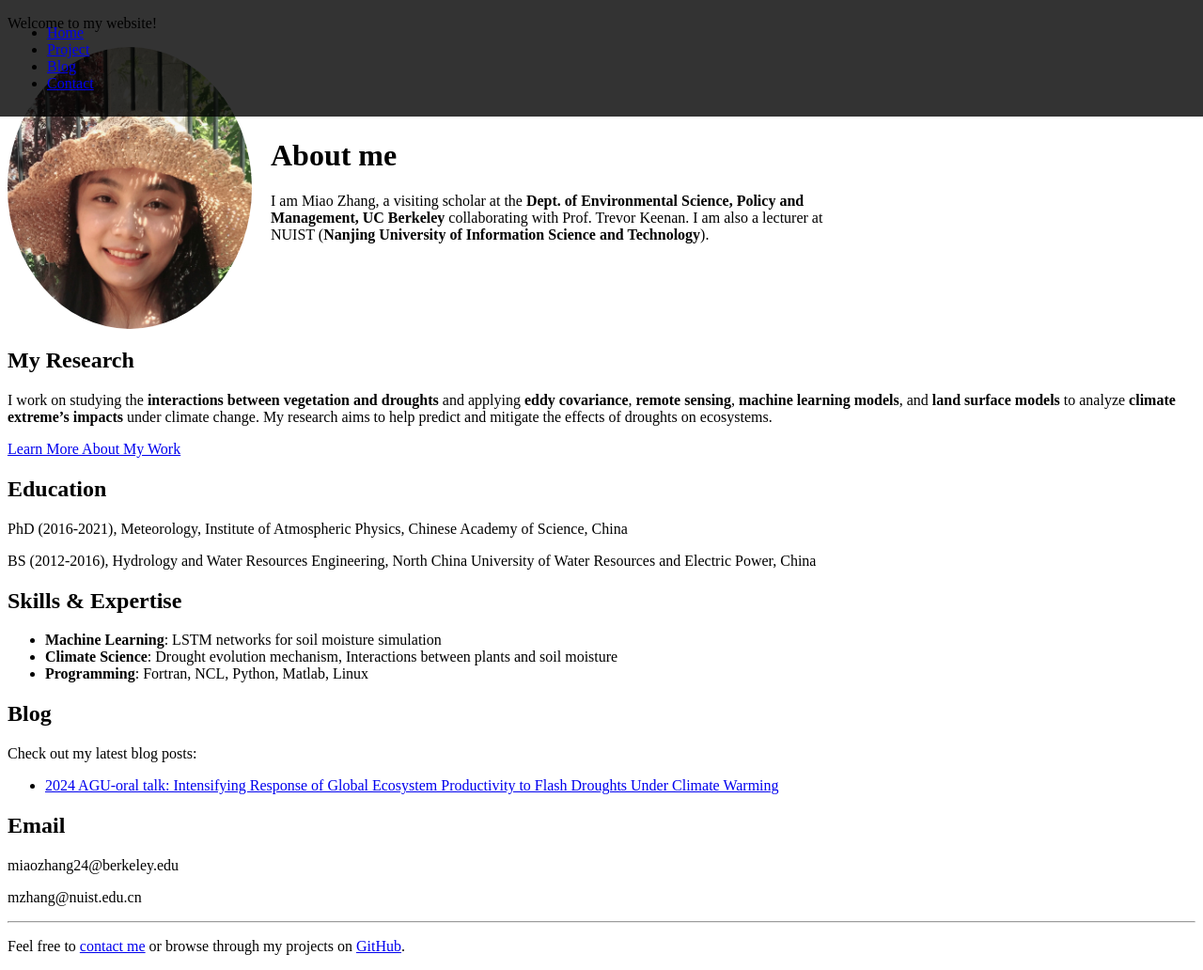
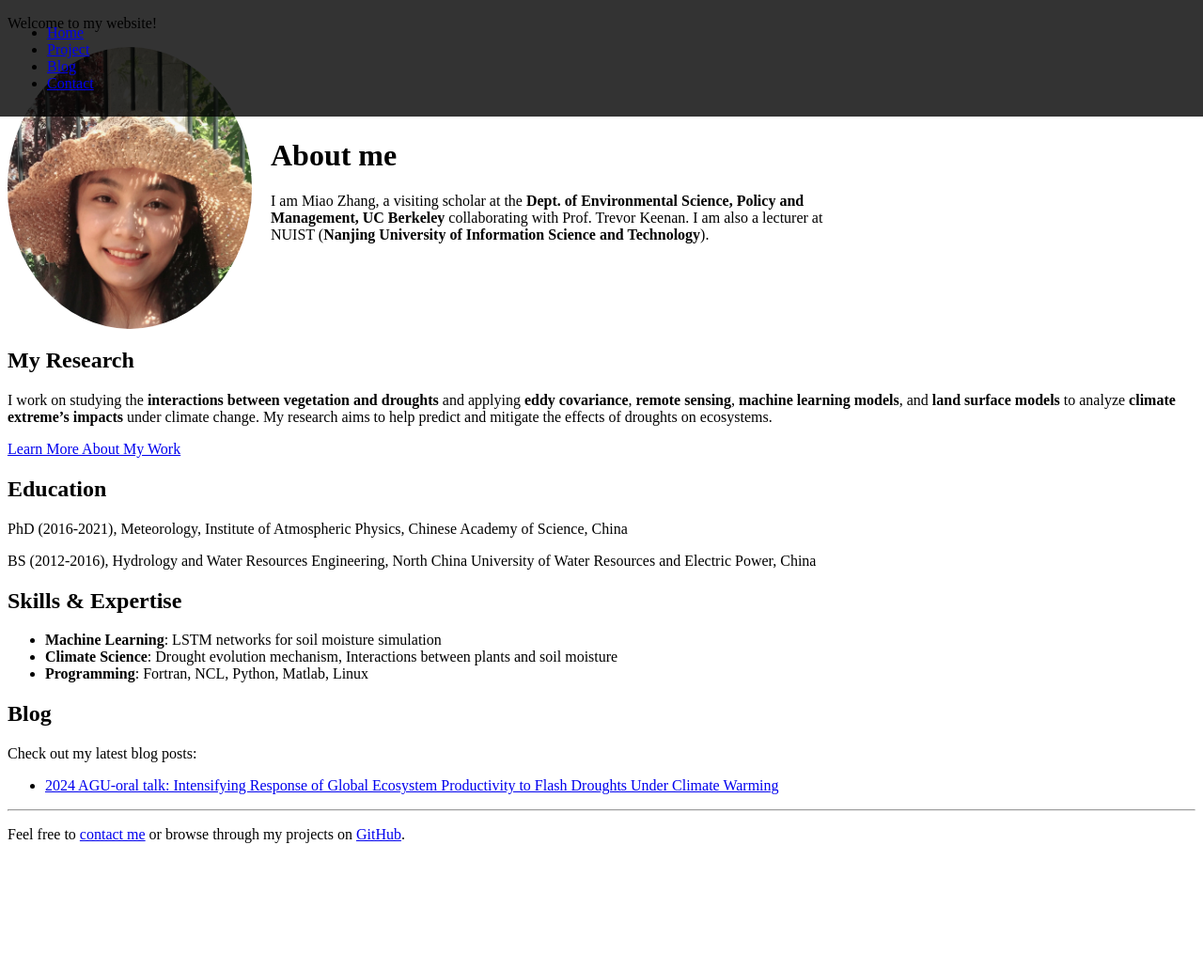
Before and after one commit to miaozhang2025/miaozhang2025.github.io, a Jekyll site: the page built from index.md, in a window 1280 px wide and 1032 px high. Shown: the whole window at 94% size. Built offline with Jekyll 4.4.1, drawn with Linux system fonts in a browser that asks for light colours.

Commit message:
Update index.md

```diff
--- a/index.md
+++ b/index.md
@@ -42,13 +42,6 @@ Check out my latest blog posts:
 
 - [2024 AGU-oral talk: Intensifying Response of Global Ecosystem Productivity to Flash Droughts Under Climate Warming](2024-AGU)
 
-
-## Email
-
-miaozhang24@berkeley.edu
-
-mzhang@nuist.edu.cn
-
 ---
 
 Feel free to [contact me](contact) or browse through my projects on [GitHub](https://github.com/miaozhang2025).
```
